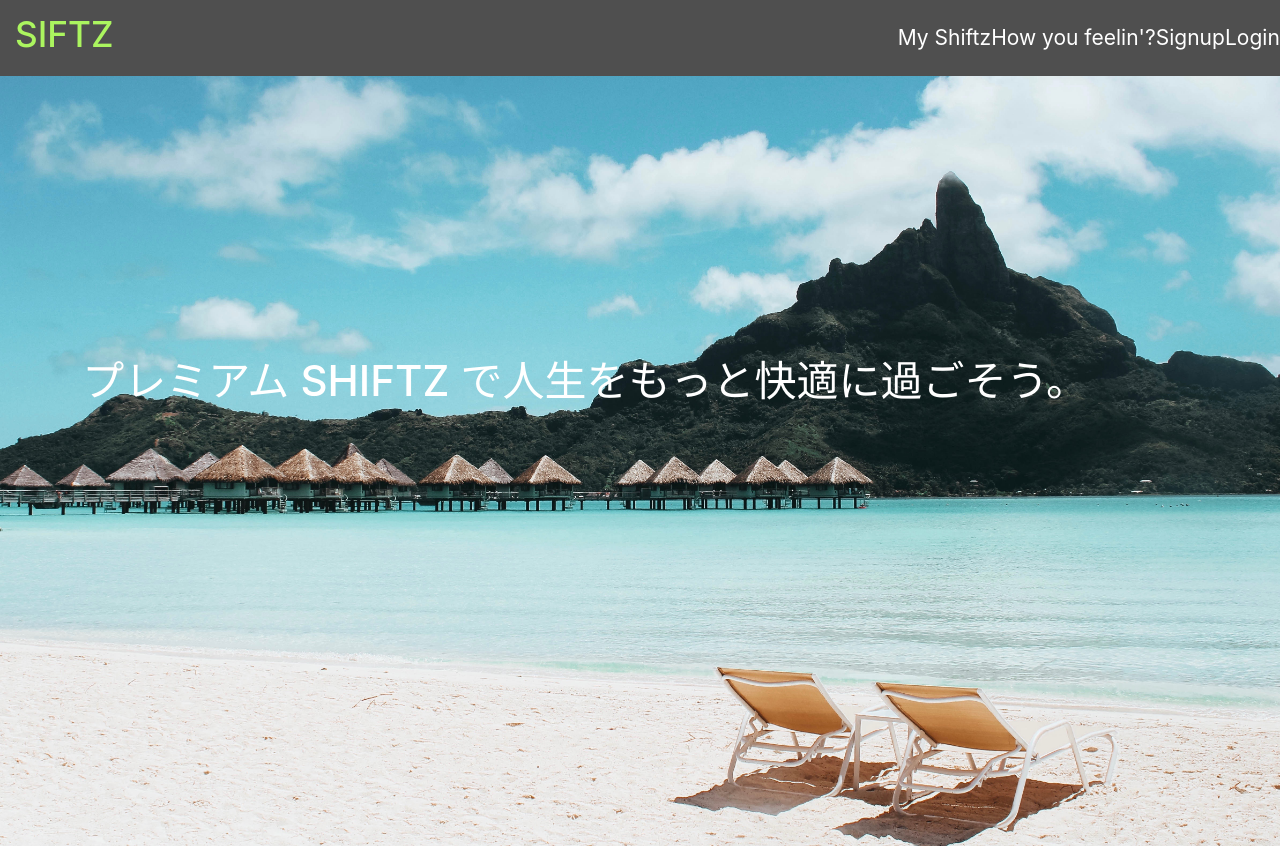
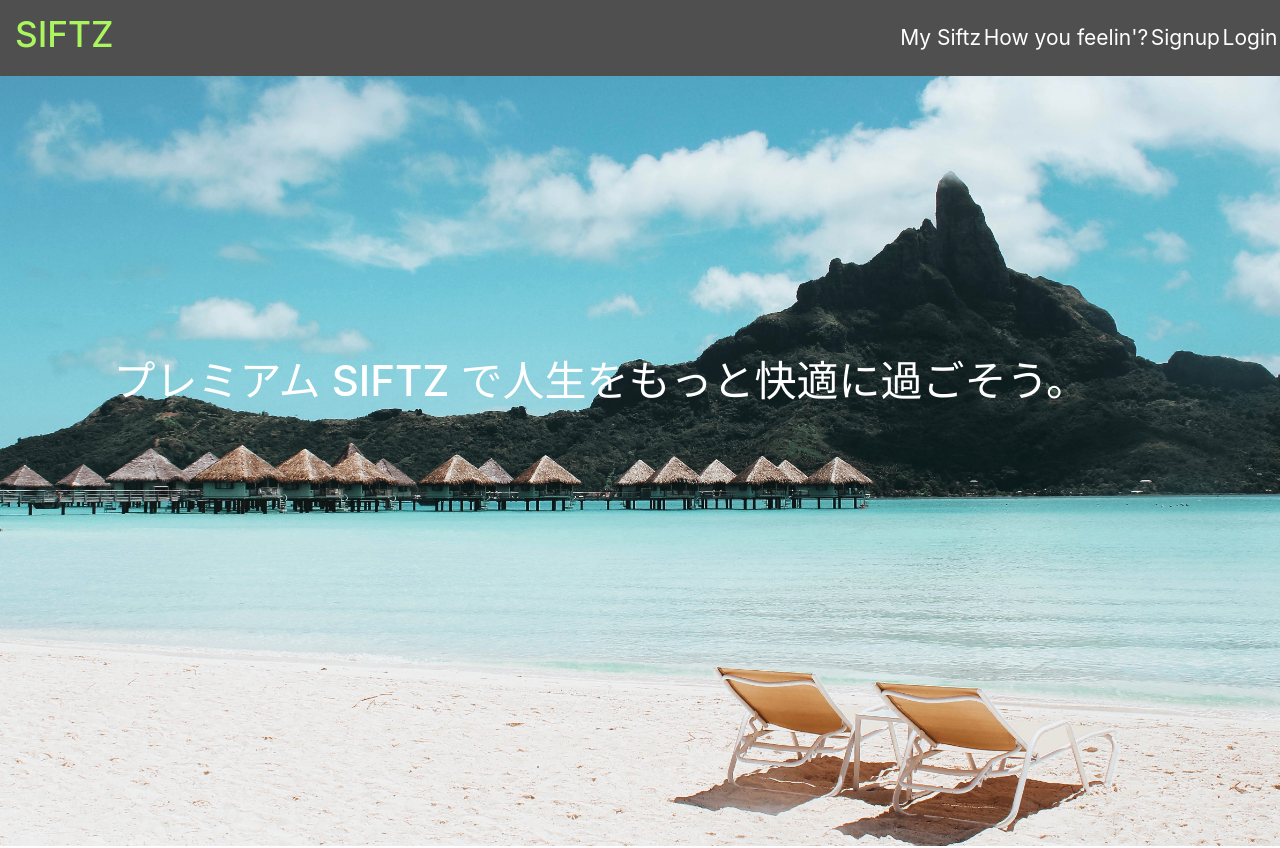
Before and after one commit to aaio0413/SIFTZ, a React (Create React App) app in the folder client/: page / in a window 1280 px wide. Shown: the top 848 px of the page. Built offline with nearby package versions, Linux system fonts and the light colour scheme.

Commit message:
Fixed other typos..

```diff
--- a/client/src/components/Global/HeaderHome/HeaderHome.js
+++ b/client/src/components/Global/HeaderHome/HeaderHome.js
@@ -15,7 +15,7 @@ class HeaderHome extends Component {
           <ul className="nav-items-right">
             <Link to="/mySiftz">
               <li>
-                <p>My Shiftz</p>
+                <p>My Siftz</p>
               </li>
             </Link>
             <Link to="/search">
--- a/client/src/components/Home/Home.js
+++ b/client/src/components/Home/Home.js
@@ -11,7 +11,7 @@ class Home extends Component {
         <HeaderHome />
         <div className="main-picture">
           <h3 className="marketing-blurp">
-            プレミアム SHIFTZ で人生をもっと快適に過ごそう。
+            プレミアム SIFTZ で人生をもっと快適に過ごそう。
           </h3>
         </div>
         <div className="container main-container">
```
